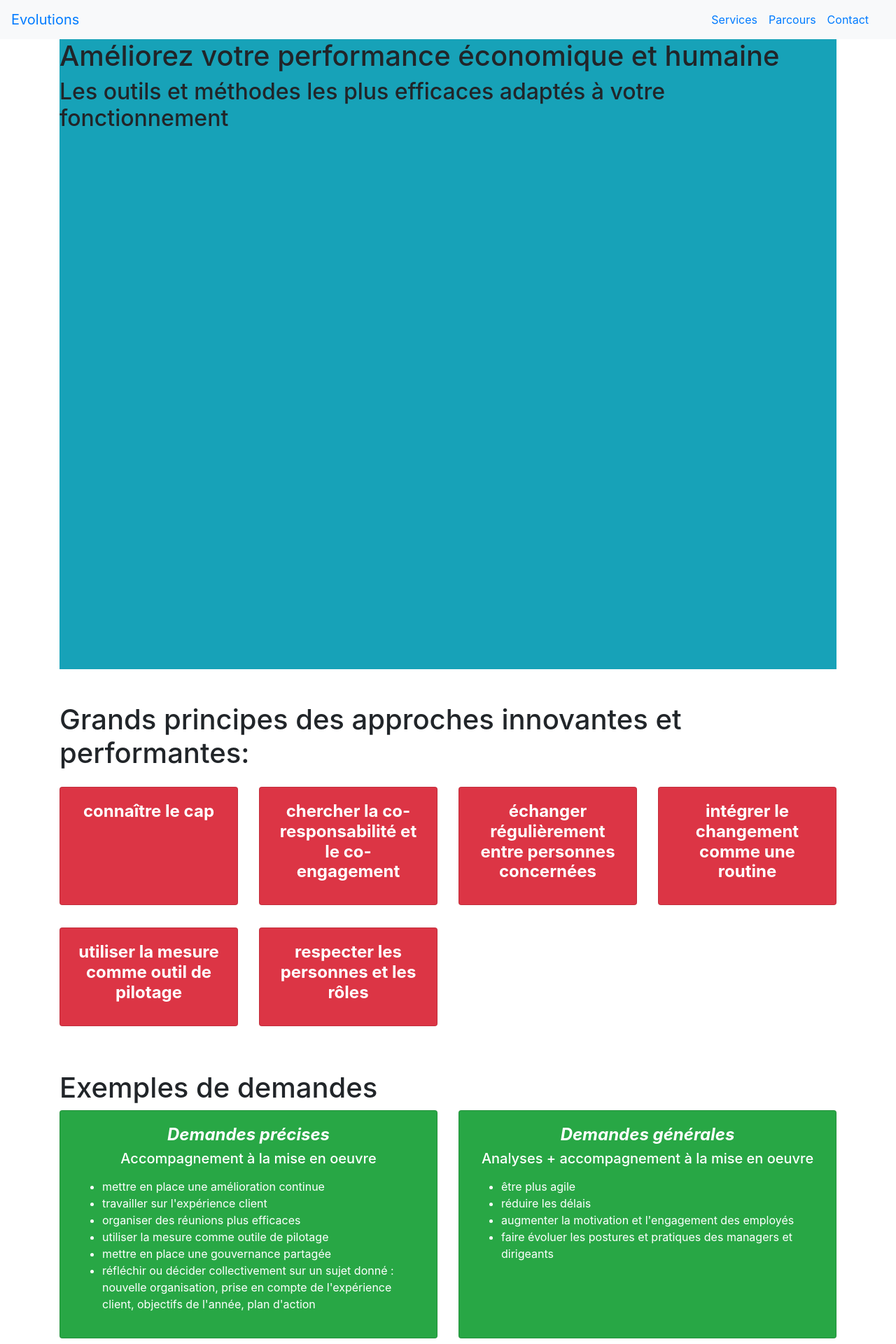
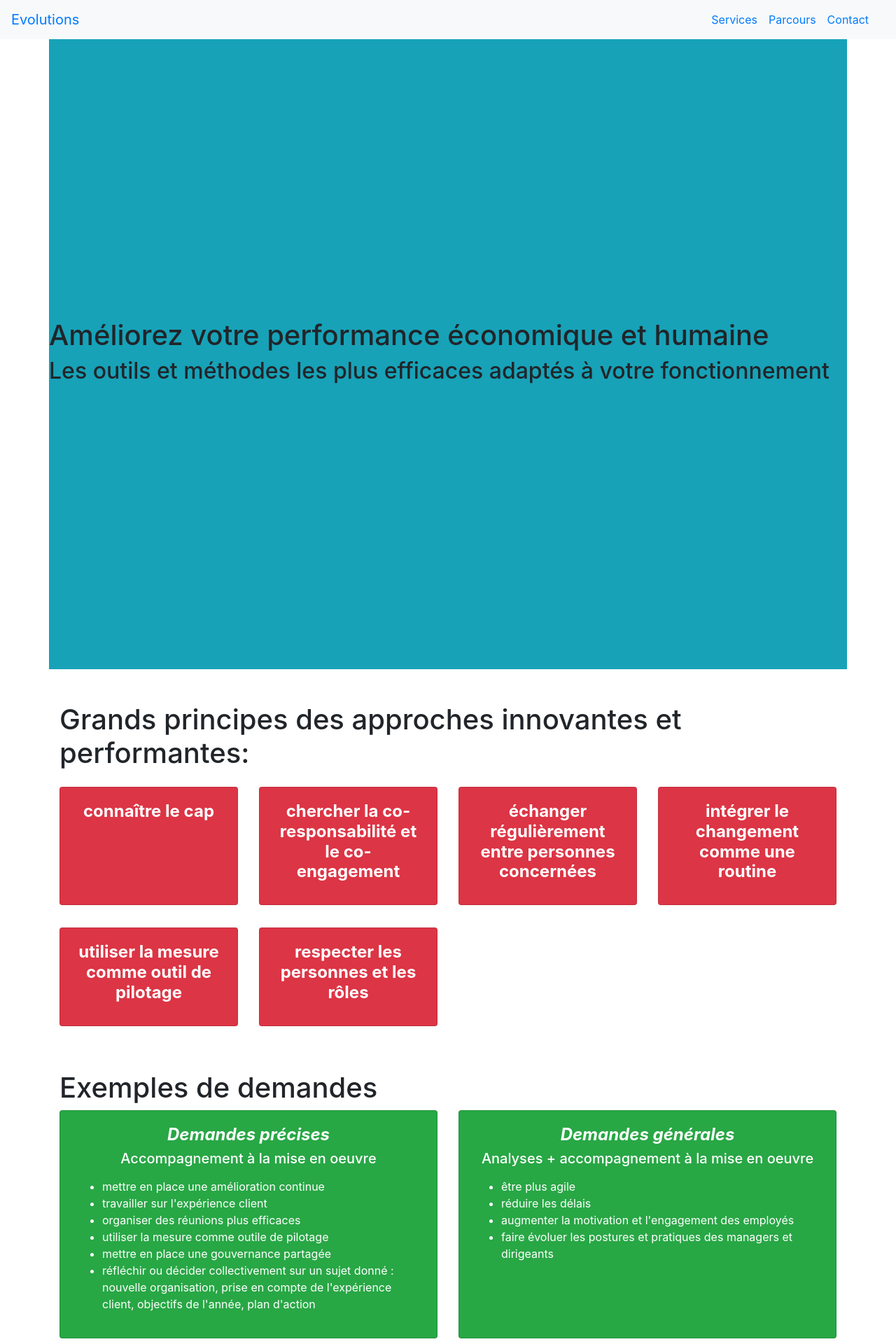
Before and after one commit to OrgaEvolutions/orgaevolutions.github.io, a Jekyll site: the page built from index.html, in a window 1280 px wide. Shown: the top 1920 px of the page at 70% size. Built offline with Jekyll 4.4.1, drawn with Linux system fonts in a browser that asks for light colours.

Commit message:
Update index.html

```diff
--- a/index.html
+++ b/index.html
@@ -2,7 +2,7 @@
 layout: default
 title: Evolutions
 ---
-<div class="min-vh-100 bg-info">
+<div class="min-vh-100 bg-info row align-content-center">
 	<h1>Améliorez votre performance économique et humaine</h1>
 	<h2>Les outils et méthodes les plus efficaces adaptés à votre fonctionnement</h2>
 </div>
```
